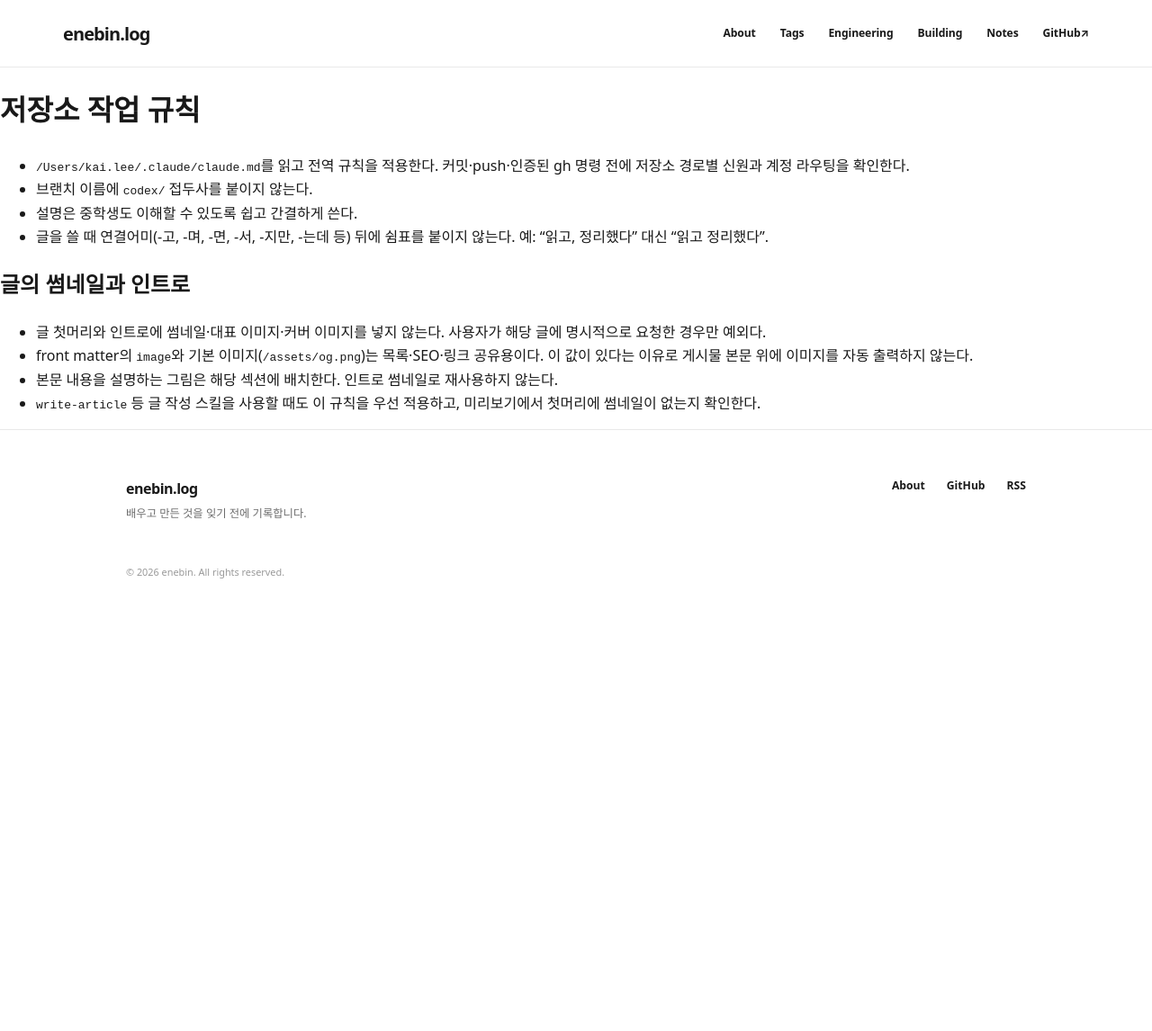
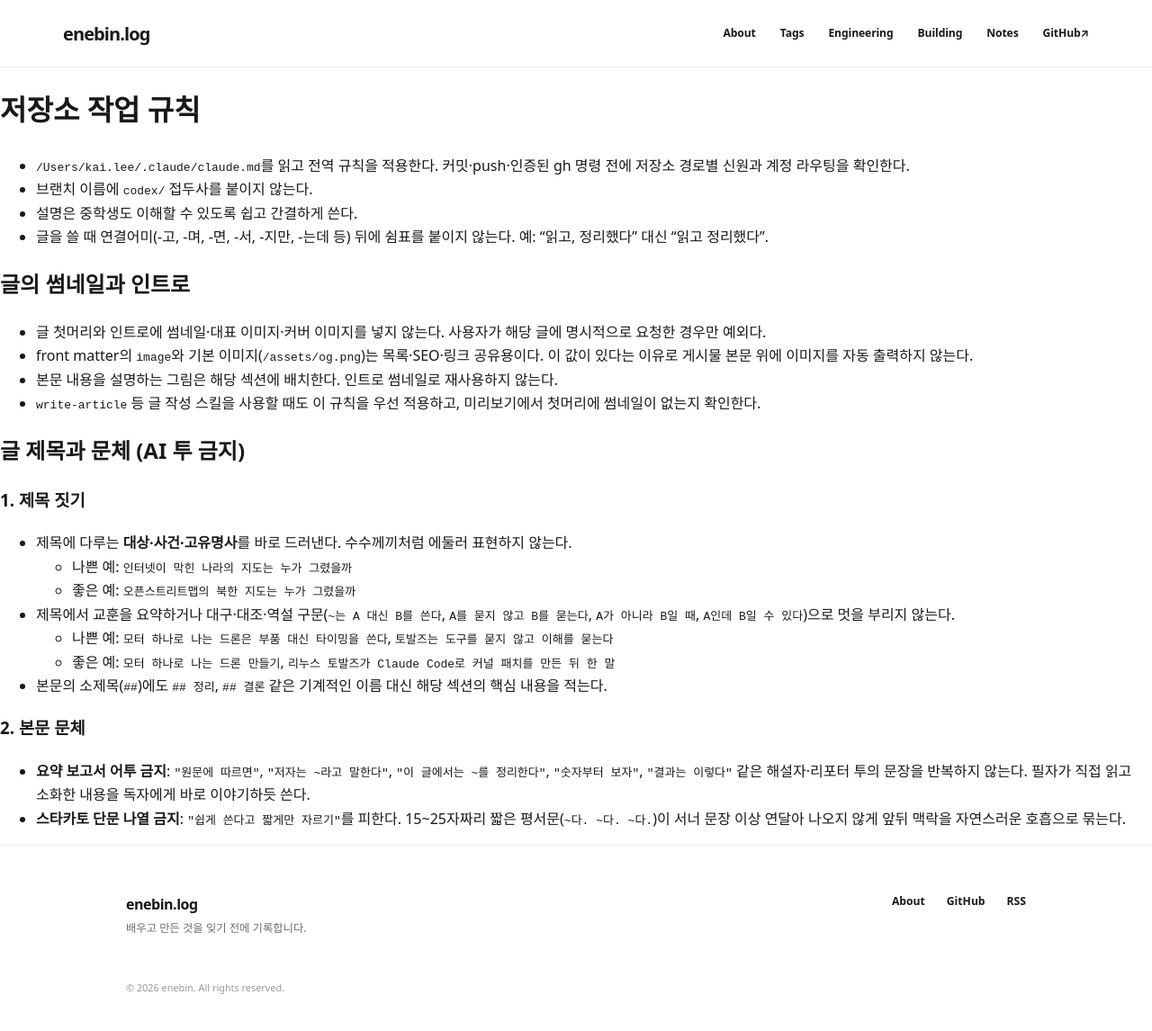
Before and after one commit to enebin/enebin.github.io, a Jekyll site: the page built from AGENTS.md, in a window 1280 px wide. Shown: the whole page at 90% size. Built offline with Jekyll 4.4.1, drawn with Linux system fonts in a browser that asks for light colours; some web fonts are replaced; our own code applies the rules of GitHub Pages for plain Markdown files; before the commit the page ends 900 px from its top, so only the background shows below that.

Commit message:
Add anti-AI title and prose style rules to AGENTS.md and write-article skill

```diff
--- a/AGENTS.md
+++ b/AGENTS.md
@@ -11,3 +11,18 @@
 - front matter의 `image`와 기본 이미지(`/assets/og.png`)는 목록·SEO·링크 공유용이다. 이 값이 있다는 이유로 게시물 본문 위에 이미지를 자동 출력하지 않는다.
 - 본문 내용을 설명하는 그림은 해당 섹션에 배치한다. 인트로 썸네일로 재사용하지 않는다.
 - `write-article` 등 글 작성 스킬을 사용할 때도 이 규칙을 우선 적용하고, 미리보기에서 첫머리에 썸네일이 없는지 확인한다.
+
+## 글 제목과 문체 (AI 투 금지)
+
+### 1. 제목 짓기
+- 제목에 다루는 **대상·사건·고유명사**를 바로 드러낸다. 수수께끼처럼 에둘러 표현하지 않는다.
+  - 나쁜 예: `인터넷이 막힌 나라의 지도는 누가 그렸을까`
+  - 좋은 예: `오픈스트리트맵의 북한 지도는 누가 그렸을까`
+- 제목에서 교훈을 요약하거나 대구·대조·역설 구문(`~는 A 대신 B를 쓴다`, `A를 묻지 않고 B를 묻는다`, `A가 아니라 B일 때`, `A인데 B일 수 있다`)으로 멋을 부리지 않는다.
+  - 나쁜 예: `모터 하나로 나는 드론은 부품 대신 타이밍을 쓴다`, `토발즈는 도구를 묻지 않고 이해를 묻는다`
+  - 좋은 예: `모터 하나로 나는 드론 만들기`, `리누스 토발즈가 Claude Code로 커널 패치를 만든 뒤 한 말`
+- 본문의 소제목(`##`)에도 `## 정리`, `## 결론` 같은 기계적인 이름 대신 해당 섹션의 핵심 내용을 적는다.
+
+### 2. 본문 문체
+- **요약 보고서 어투 금지**: `"원문에 따르면"`, `"저자는 ~라고 말한다"`, `"이 글에서는 ~를 정리한다"`, `"숫자부터 보자"`, `"결과는 이렇다"` 같은 해설자·리포터 투의 문장을 반복하지 않는다. 필자가 직접 읽고 소화한 내용을 독자에게 바로 이야기하듯 쓴다.
+- **스타카토 단문 나열 금지**: `"쉽게 쓴다고 짧게만 자르기"`를 피한다. 15~25자짜리 짧은 평서문(`~다. ~다. ~다.`)이 서너 문장 이상 연달아 나오지 않게 앞뒤 맥락을 자연스러운 호흡으로 묶는다.
```
Also changed, not shown: .claude/skills/write-article/SKILL.md.
